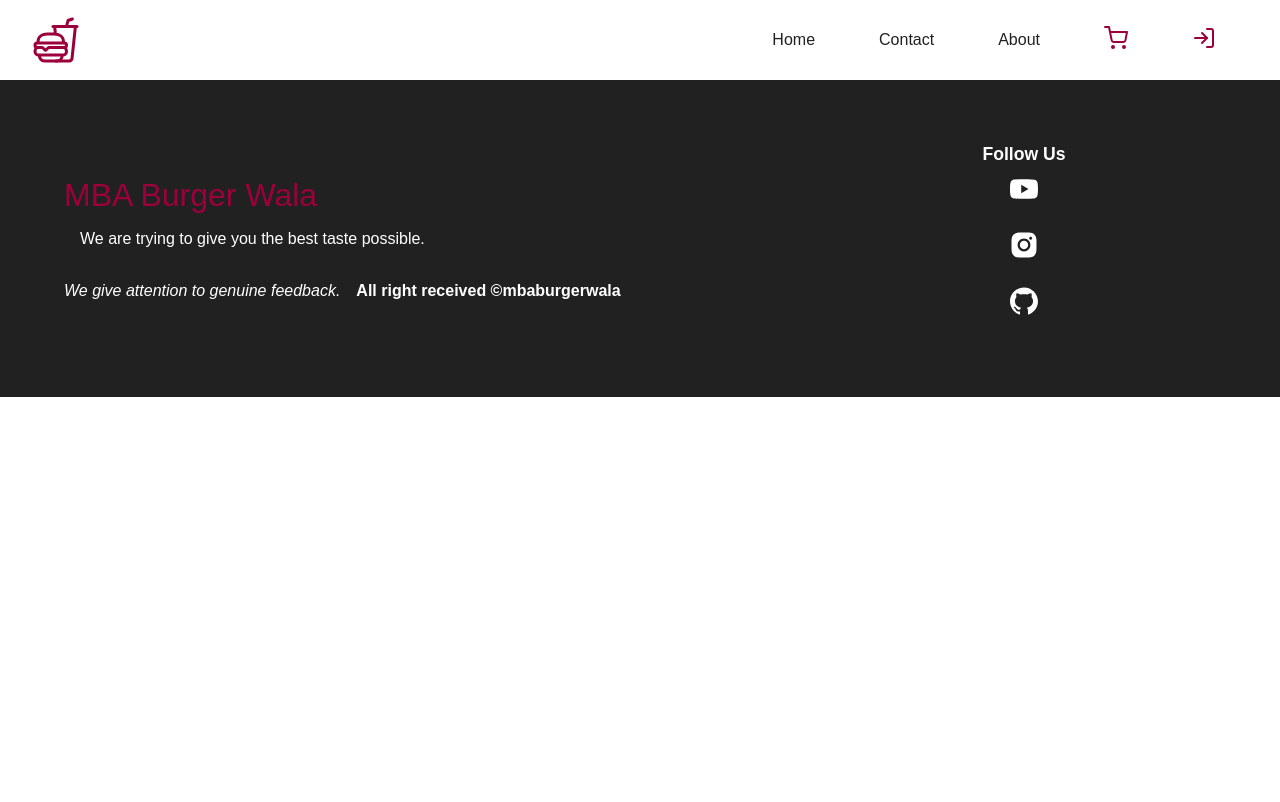
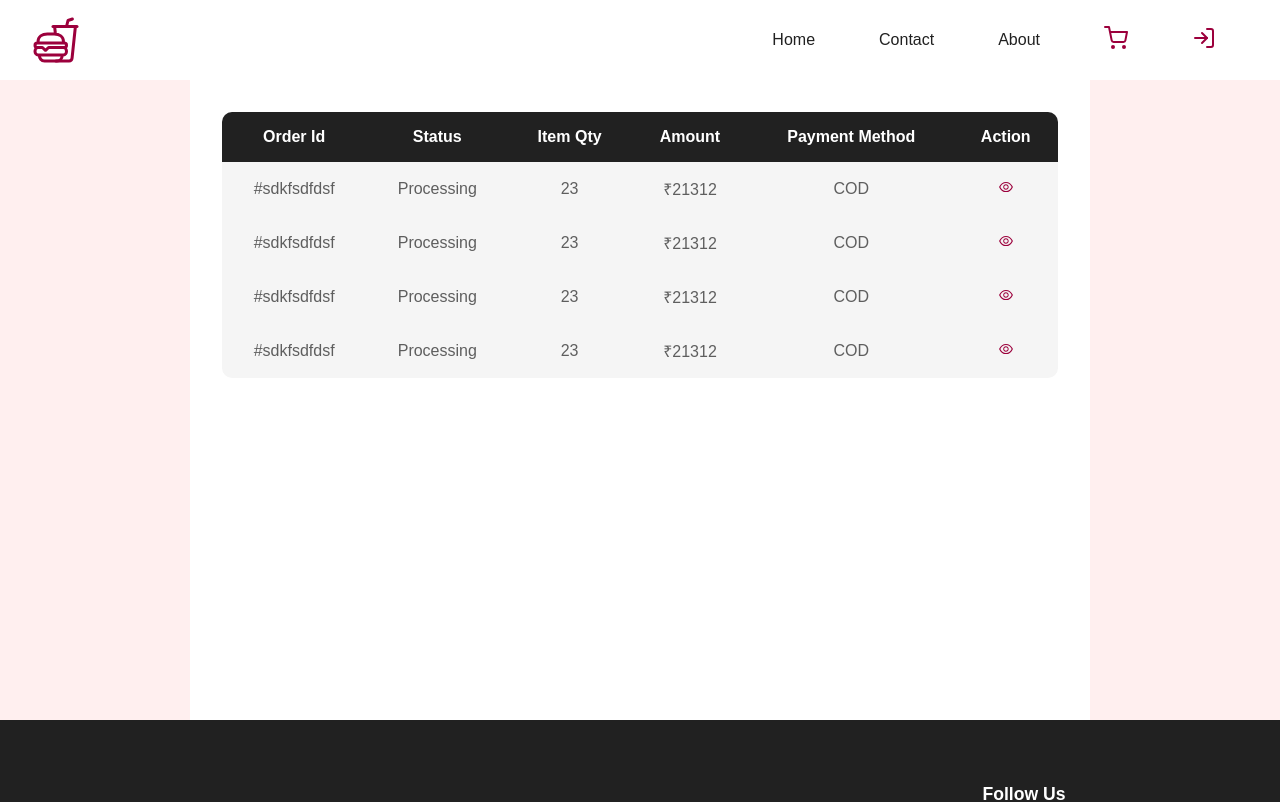
Before and after one commit to devpranab/mba-burger-wala-ui, a React (Create React App) app: page /myorders in a window 1280 px wide. Shown: the top 802 px of the page. Built offline with nearby package versions, Linux system fonts and the light colour scheme; a web font is replaced by a local one.

Commit message:
MyOrders Section Design

```diff
--- a/src/App.js
+++ b/src/App.js
@@ -9,6 +9,7 @@
 import PaymentSuccess from './components/Cart/PaymentSuccess/PaymentSuccess';
 import Login from './components/Login/Login';
 import Profile from './components/Profile/Profile';
+import MyOrders from './components/MyOrders/MyOrders';
 import './styles/app.scss';
 
 function App() {
@@ -24,6 +25,7 @@
         <Route path="/paymentsuccess" element={<PaymentSuccess/>}></Route>
         <Route path="/login" element={<Login/>}></Route>
         <Route path="/me" element={<Profile/>}></Route>
+        <Route path="/myorders" element={<MyOrders/>}></Route>
       </Routes>
       <Footer/>
     </Router>
--- /dev/null
+++ b/src/components/MyOrders/MyOrders.js
@@ -0,0 +1,46 @@
+import React from "react";
+import './MyOrders.scss';
+import { Link } from "react-router-dom";
+import { AiOutlineEye } from "react-icons/ai";
+
+const MyOrders = () => {
+  const arr = [1, 2, 3, 4];
+
+  return (
+    <section className="tableClass">
+      <main>
+        <table>
+          <thead>
+            <tr>
+              <th>Order Id</th>
+              <th>Status</th>
+              <th>Item Qty</th>
+              <th>Amount</th>
+              <th>Payment Method</th>
+              <th>Action</th>
+            </tr>
+          </thead>
+
+          <tbody>
+            {arr.map((i) => (
+              <tr key={i}>
+                <td>#sdkfsdfdsf</td>
+                <td>Processing</td>
+                <td>23</td>
+                <td>₹{21312}</td>
+                <td>COD</td>
+                <td>
+                  <Link to={`/order/${"asdsds"}`}>
+                    <AiOutlineEye />
+                  </Link>
+                </td>
+              </tr>
+            ))}
+          </tbody>
+        </table>
+      </main>
+    </section>
+  );
+};
+
+export default MyOrders;
--- /dev/null
+++ b/src/components/MyOrders/MyOrders.scss
@@ -0,0 +1,70 @@
+@import '../../styles/colors.scss';
+
+.tableClass {
+    background-color: $pink;
+    width: 100%;
+    height: 80vh;
+
+    main {
+      max-width: 900px;
+      background-color: white;
+      margin: auto;
+      height: 100%;
+      padding: 2rem;
+      overflow-x: auto;
+
+      > table {
+        width: 100%;
+        text-align: center;
+        border-collapse: collapse;
+        tr {
+          background-color: whitesmoke;
+
+          &:last-child {
+            td:first-child {
+              border-radius: 0 0 0 10px;
+            }
+            td:last-child {
+              border-radius: 0 0 10px 0;
+            }
+          }
+        }
+
+        td,
+        th {
+          padding: 1rem;
+        }
+
+        th {
+          background-color: $dark;
+          color: white;
+          &:first-child {
+            border-radius: 10px 0 0 0;
+          }
+          &:last-child {
+            border-radius: 0 10px 0 0;
+          }
+        }
+
+        td {
+          color: $lightdark;
+
+          > img {
+            width: 30px;
+            height: 30px;
+            border-radius: 100%;
+          }
+
+          > a {
+            color: $red;
+          }
+          > button {
+            border: none;
+            cursor: pointer;
+            margin: 0.25rem;
+            color: $red;
+          }
+        }
+      }
+    }
+  }
```
Also changed, not shown: 1 other file (tests, documents, lock files or other folders).
